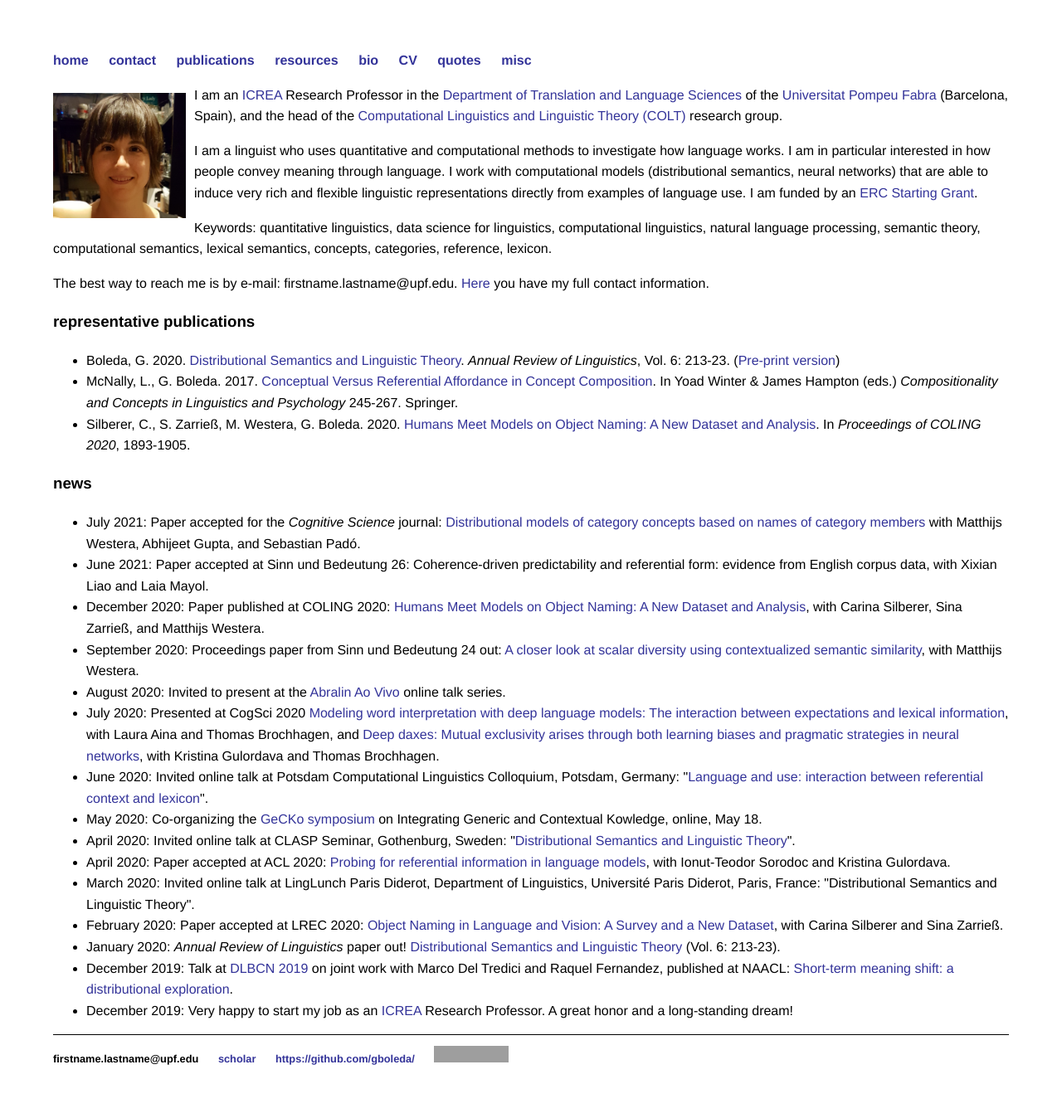
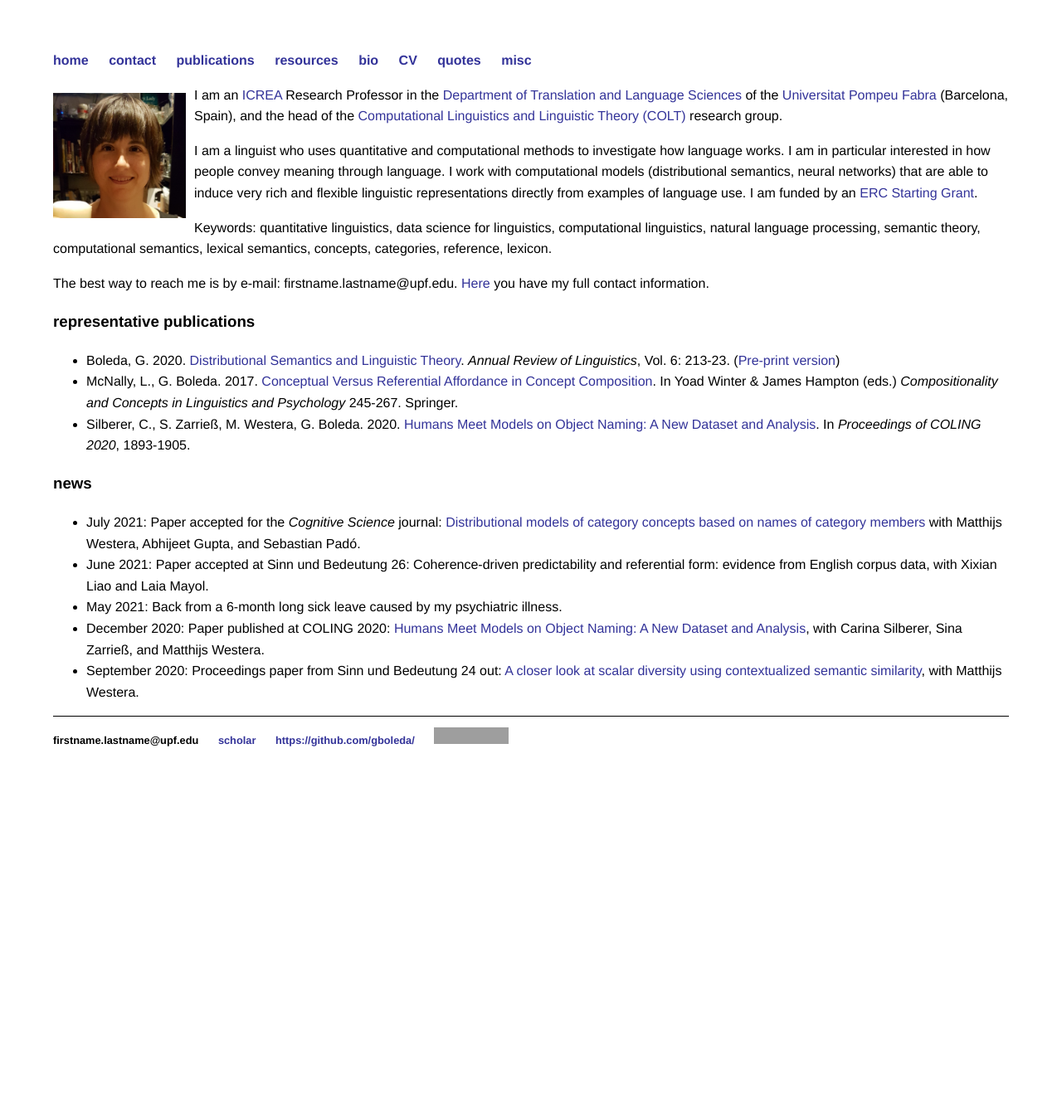
Before and after one commit to gboleda/gboleda.github.io, a Jekyll site: the page built from index.html, in a window 1280 px wide. Shown: the whole page at 83% size. Built offline with Jekyll 4.4.1, drawn with Linux system fonts in a browser that asks for light colours; after the commit the page ends 964 px from its top, so only the background shows below that; grey boxes are pictures that could not be loaded.

Commit message:
small edit

```diff
--- a/index.html
+++ b/index.html
@@ -35,19 +35,7 @@ In Yoad Winter &amp; James Hampton (eds.) <i>Compositionality and Concepts in Li
 <ul>
   <li>July 2021: Paper accepted for the <i>Cognitive Science</i> journal: <a href="pubs/categories-cogsci2021-preprint.pdf">Distributional models of category concepts based on names of category members</a> with Matthijs Westera, Abhijeet Gupta, and Sebastian Padó.</li>
   <li>June 2021: Paper accepted at Sinn und Bedeutung 26: Coherence-driven predictability and referential form: evidence from English corpus data, with Xixian Liao and Laia Mayol.</li>
+  <li>May 2021: Back from a 6-month long sick leave caused by my psychiatric illness.</li>
   <li>December 2020: Paper published at COLING 2020: <a href="https://www.aclweb.org/anthology/2020.coling-main.172.pdf">Humans Meet Models on Object Naming: A New Dataset and Analysis</a>, with Carina Silberer, Sina Zarrieß, and Matthijs Westera.</li>
   <li>September 2020: Proceedings paper from Sinn und Bedeutung 24 out: <a href="https://ojs.ub.uni-konstanz.de/sub/index.php/sub/article/view/908/834">A closer look at scalar diversity using contextualized semantic similarity</a>, with Matthijs Westera.</li>
-  <li>August 2020: Invited to present at the <a href="http://aovivo.abralin.org/en/">Abralin Ao Vivo</a> online talk series.</li>
-  <li>July 2020: Presented at CogSci 2020 <a href="https://cognitivesciencesociety.org/cogsci20/papers/0319/0319.pdf">Modeling word interpretation with deep language models: The interaction between expectations and lexical information</a>, with Laura Aina and Thomas Brochhagen, and <a href="https://cognitivesciencesociety.org/cogsci20/papers/0479/0479.pdf">Deep daxes: Mutual exclusivity arises through both learning biases and pragmatic strategies in neural networks</a>, with Kristina Gulordava and Thomas Brochhagen.</li>
-  <li>June 2020: Invited online talk at Potsdam Computational Linguistics Colloquium, Potsdam, Germany: "<a href="https://www.dropbox.com/s/s2iurk8owht9fap/gboleda-potsdam-june-2020.pdf">Language and use: interaction between referential context and lexicon</a>".</li>
-  <li>May 2020: Co-organizing the <a href="https://sites.google.com/view/gecko2020">GeCKo symposium</a> on Integrating Generic and Contextual Kowledge, online, May 18.</li>
-  <li>April 2020: Invited online talk at CLASP Seminar, Gothenburg, Sweden: "<a href="https://clasp.gu.se/digitalAssets/1770/1770573_gemma-boleda-slides-april-2020.pdf">Distributional Semantics and Linguistic Theory</a>".
-  <li>April 2020: Paper accepted at ACL 2020: <a href="./pubs/acl2020anaphoraLMs_cameraready.pdf">Probing for referential information in language models</a>, with Ionut-Teodor Sorodoc and Kristina Gulordava.
-  <li>March 2020: Invited online talk at LingLunch Paris Diderot, Department of Linguistics, Université Paris Diderot, Paris, France: "Distributional Semantics and Linguistic Theory".
-  <li>February 2020: Paper accepted at LREC 2020: <a href="http://www.lrec-conf.org/proceedings/lrec2020/pdf/2020.lrec-1.710.pdf">Object Naming in Language and Vision: A Survey and a New Dataset</a>, with Carina Silberer and Sina Zarrieß.</li>
-  <li>January 2020: <i>Annual Review of Linguistics</i> paper out!
-    <a href="http://www.annualreviews.org/eprint/49J5VEMAMTAXAHVCUVDF/full/10.1146/annurev-linguistics-011619-030303">
-      Distributional Semantics and Linguistic Theory</a> (Vol. 6: 213-23).</li>
-  <li>December 2019: Talk at <a href="https://sites.google.com/view/dlbcn2019">DLBCN 2019</a> on joint work with Marco Del Tredici and Raquel Fernandez, published at NAACL: <a href="https://www.aclweb.org/anthology/N19-1210">Short-term meaning shift: a distributional exploration</a>.</li>
-  <li>December 2019: Very happy to start my job as an <a href="https://www.icrea.cat">ICREA</a> Research Professor. A great honor and a long-standing dream!</li>
 </ul>
```
